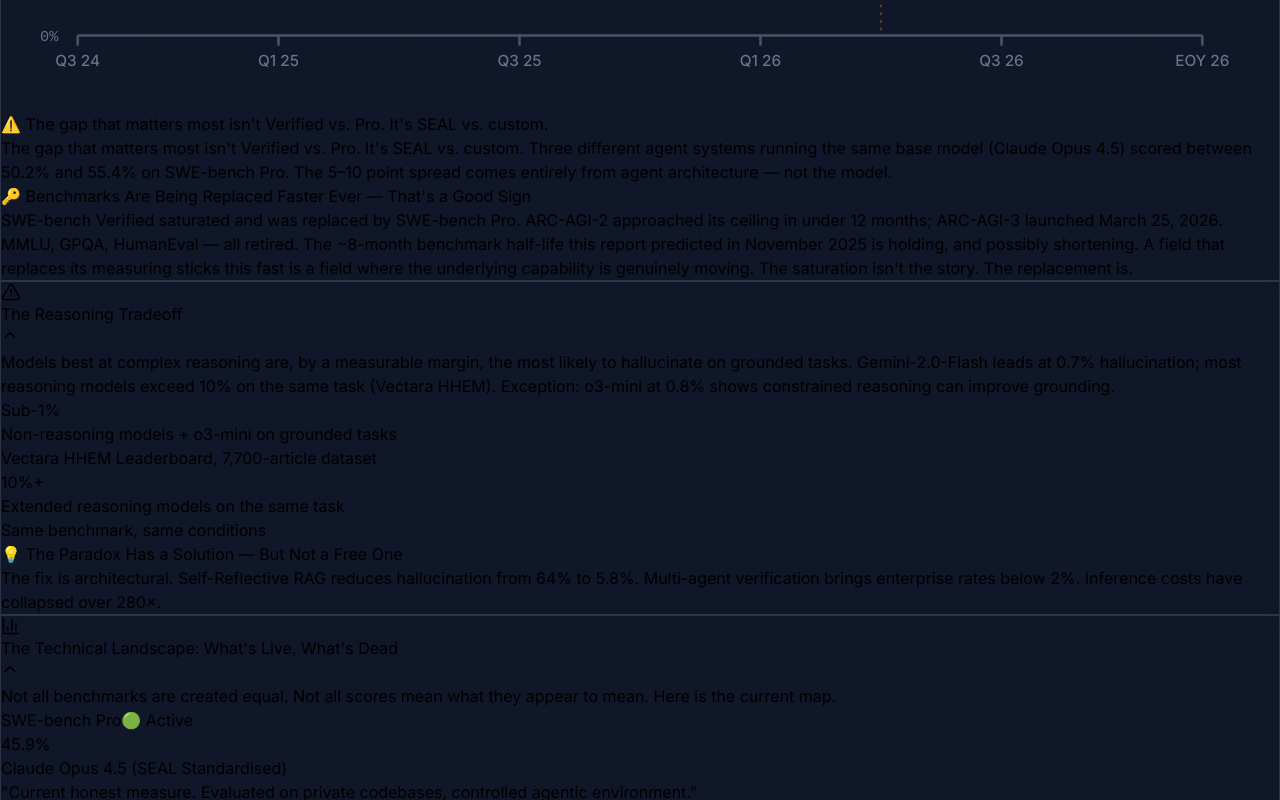
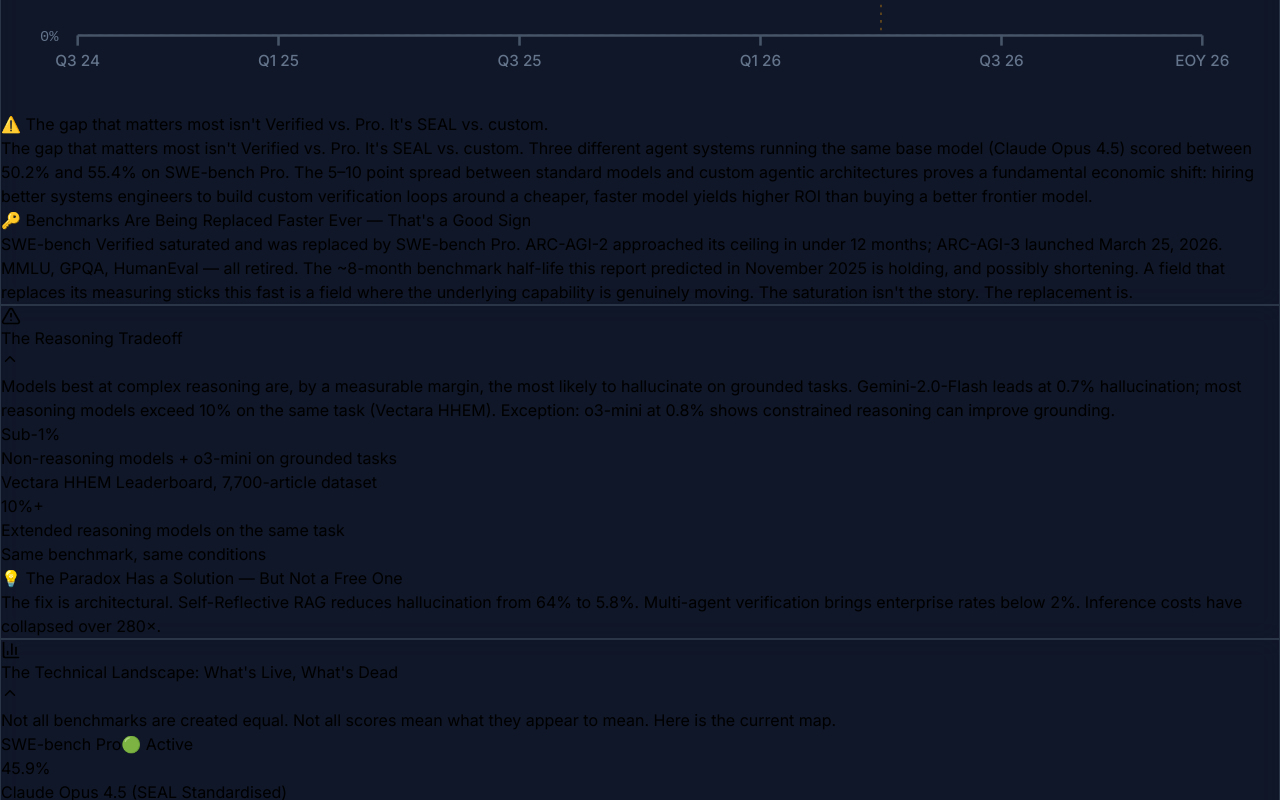
Before and after one commit to ADevBelgie/ai-strategic-report-april-2026, a React (Vite) app: page / in a window 1280 px wide. Shown: the part 1200-2000 px from the top of the page. Built offline with nearby package versions, Linux system fonts and the light colour scheme.

Commit message:
Pass 7.10: Strategic Narrative Hardening (Part 1 - Final): Senior Bulge, Action Moat, and Refined ROI Denominators

```diff
--- a/src/content/reportContent.js
+++ b/src/content/reportContent.js
@@ -15,8 +15,8 @@
     essentials: "The headline number most companies quote — 80.9% — comes from a test that's been compromised by the AI companies themselves training on it. The clean, independent measure is 45.9%. That's the number worth using."
   },
   s1Callout1: {
-    expert: "The gap that matters most isn't Verified vs. Pro. It's SEAL vs. custom. Three different agent systems running the same base model (Claude Opus 4.5) scored between 50.2% and 55.4% on SWE-bench Pro. The 5–10 point spread comes entirely from agent architecture — not the model.",
-    essentials: "The same underlying AI, set up three different ways by three different teams, scored between 50.2% and 55.4% on the same test. The difference isn't the AI — it's the system built around it."
+    expert: "The gap that matters most isn't Verified vs. Pro. It's SEAL vs. custom. Three different agent systems running the same base model (Claude Opus 4.5) scored between 50.2% and 55.4% on SWE-bench Pro. The 5–10 point spread between standard models and custom agentic architectures proves a fundamental economic shift: hiring better systems engineers to build custom verification loops around a cheaper, faster model yields higher ROI than buying a better frontier model.",
+    essentials: "The same AI, set up in three different ways, scored significantly differently on the same test. The difference isn't the AI — it's the system engineers. Building custom checks around a cheaper AI is now more valuable than simply buying the most expensive AI model available."
   },
   s1TestContext: {
     expert: "SWE-bench Verified saturated and was replaced by SWE-bench Pro. ARC-AGI-2 approached its ceiling in under 12 months; ARC-AGI-3 launched March 25, 2026. MMLU, GPQA, HumanEval — all retired. The ~8-month benchmark half-life this report predicted in November 2025 is holding, and possibly shortening. A field that replaces its measuring sticks this fast is a field where the underlying capability is genuinely moving. The saturation isn't the story. The replacement is.",
@@ -48,8 +48,8 @@
   },
 
   s4Opening: {
-    expert: "The original report tracked six capability dimensions. V1's radar measured individual model benchmarks. This one tracks what AI services actually deliver to users — regardless of whether the result comes from a base model, a RAG pipeline, or an agentic system. Six dimensions. Six things that matter to anyone relying on AI output: Reasoning. Execution. Memory. Confidence Calibration. Coherence. Reliability.",
-    essentials: "The original report tracked six capability dimensions. The first version measured individual AI model tests. This one tracks what AI services actually deliver to users — regardless of whether the result comes from an underlying AI model, an AI with access to real-time information, or an agentic system. Six dimensions. Six things that matter to anyone relying on AI output: Reasoning. Execution. Memory. Confidence Calibration. Coherence. Reliability."
+    expert: "While developer surveys (such as LangChain's) report up to 57% of early-adopter practitioners have agents in production, enterprise reality is starkly different. According to MIT’s Project NANDA (July 2025), up to 95% of enterprise GenAI initiatives fail to deliver measurable ROI—primarily because they deploy base-model API wrappers rather than engineered systems. Consequently, Gartner’s projected 40% enterprise adoption rate for 2026 masks a massive capital misallocation. That 40% largely represents 'shadow adoption' (companies buying seat licenses for raw chat interfaces); true, ROI-positive deployment of custom agentic architectures remains sub-5%.",
+    essentials: "While a majority of tech-savvy developers are using AI agents successfully on their own, roughly 95% of large company AI projects have failed to make a profit. Most companies are just buying AI tools for staff rather than building the systems needed to get real results. While 4 in 10 companies claim to use AI, only about 5% are seeing a real financial return."
   },
   s4ContextLine: {
     expert: "",
@@ -66,8 +66,8 @@
     essentials: "The data has refined this shape since the previous V1 report. The 'Barbell' model originally assumed we'd have stable senior and junior roles with the middle disappearing. That's no longer what we see. Entry-level job openings are down 67% since 2022. The bottom is falling away entirely. What remains is an unbalanced pyramid: the top is growing, the middle is being squeezed from both sides, and the bottom is being structurally removed. The name stays because it's the same economic shift — just more extreme."
   },
   s5Pipeline: {
-    expert: "The Elastic Education Collapse: While 4-year degrees lag, short-cycle training collapsed instantly. By mid-2025, the coding bootcamp industry severely contracted as the ROI of syntax-only education evaporated.",
-    essentials: "The Elastic Education Collapse: While 4-year degrees take time to change, short-term coding bootcamps have seen an immediate contraction as the value of simply learning syntax has disappeared."
+    expert: "The tech industry is currently protected by a 'senior bulge'—a massive cohort of mid-to-senior engineers hired during 2010–2022. The structural crisis will hit 2033–2037 when this bulge ages out and the industry faces the missing 2023–2026 junior cohort. Because it takes a decade to build architectural intuition, the bill for today's entry-level hiring freeze comes due in 2033.",
+    essentials: "Tech's current strength comes from senior staff hired years ago. The crisis isn't now — it's in 2033, when these seniors retire and companies realize they stopped training new people in 2024. Today's hiring freeze creates a massive skill gap that will take ten years to fix."
   },
   s5Klarna: {
     expert: "Klarna stopped all hiring in 2023, slashed headcount from 5,500 to 3,400, and celebrated $10M in savings. By mid-2025 they were scrambling to rehire after customer satisfaction collapsed and engineers were pulled from product work to cover service. This is not evidence AI can't replace roles. It's the predictable outcome of treating AI as binary replacement rather than productivity layer. The organisations that maintained junior pipelines through 2024–2026 will have a structural talent advantage by 2028–2030. Harvard research across 62 million workers and 285,000 firms names this pattern: \"seniority-biased technological change.\"",
@@ -111,8 +111,8 @@
       essentials: "Memory has moved from effectively zero to a solvable architectural layer — 91.4% on LongMemEval (Vectorize Hindsight, Dec 2025), 95%+ claimed by Mastra (Feb 2026). AI now has persistent memory across sessions. The difference this makes is large: the same AI goes from 44.8% to 74.6% accuracy when it can remember and plan across steps."
     },
     openSource: {
-      expert: "Open-Source Parity — free models now match or beat proprietary ones on most standard benchmarks (coding, knowledge, and reasoning), trailing on agentic tasks (45.9% vs 56.8% on SWE-bench Pro). This closes the capability gap and shifts competitive advantage from model weights to execution infrastructure. Action Moat: the durable competitive advantage that comes from owning the integrations, workflows, and tool ecosystems AI operates inside — not the model weights themselves. The Data Moat is dead; 434 open-source vs. 217 closed-source API models.",
-      essentials: "Free, open AI models now match paid ones on almost every test. The competitive edge shifts to the integrations and workflows built around the AI — not the AI itself. Owning the workflow is the new moat."
+      expert: "Action Moat: The true Action Moat is not API syntax; it is enterprise compliance and permission stickiness. Mapping agents to legacy infrastructure (SAP, Active Directory) and surviving SOC2 audits creates a durable advantage. Once an agentic system owns these data flows, ripping it out is as painful as migrating off Salesforce. Capital flows to the integrators, not the tool-chain builders.",
+      essentials: "The real competitive edge isn't the AI — it's the difficult work of connecting AI to a company's old systems (like security and databases). Once these connections are made and security audits are passed, the AI becomes a permanent part of the business that is very hard to replace."
     }
   },
 
@@ -230,8 +230,8 @@
   },
   s8_8_3: {
     expert: {
-      p1: "If production is automated, verification must follow. \"Hyperlink Rules\" require litigants to hyperlink citations, but URLs only verify routing, not truth. The true load-bearing walls emerging against the flood are API-enforced querying against closed institutional databases (RAG constrained strictly to Westlaw) and Zero-Knowledge Proofs (ZKPs) that cryptographically verify a specific model executed a specific search on a certified database, returning a verified hash of the source material. Because generating synthetic text costs fractions of a cent while verification is computationally and humanly expensive, surviving institutions will introduce \"friction by design\"—financial staking, API-access fees, or algorithmic penalties to deter the mass submission of unverified data.",
-      p2: "In scientific publishing, researchers are proposing machine-readable \"structured appendices\" that transform manuscripts into queryable, executable research environments—making computational claims directly verifiable by automated systems."
+      p1: "If production is automated, verification must follow. The flood is fundamentally an asymmetric cost problem: generating a 500-page brief costs fractions of a cent, while human verification costs dollars per minute. Surviving institutions will introduce 'friction by design'—financial staking, API-access fees, or ZKPs—to shift the cost of verification back onto the submitter.",
+      p2: "In scientific publishing, researchers are proposing machine-readable 'structured appendices' that transform manuscripts into queryable, executable research environments—making computational claims directly verifiable by automated systems."
     },
     essentials: {
       p1: "The response across industries is the same: if AI produces, something must verify. Courts now require lawyers to prove citations come from real sources using digital watermarks or cryptographic proofs that verify an AI actually checked a trusted database. Surviving institutions will introduce 'friction by design'—fees, penalties, or algorithmic roadblocks—to prevent the market from being flooded with unverified AI data.",
@@ -290,8 +290,8 @@
   // SECTION 9
   s9Enterprise: {
     moment: {
-      expert: "95% of enterprise GenAI projects in 2025 saw no measurable P&L impact — and the data is clear on why. (MIT Project NANDA, \"The GenAI Divide\", July 2025 — based on 300+ initiative reviews; the bar is rapid revenue acceleration, not incremental value.) The projected 40% enterprise adoption rate for 2026 is masking a massive capital misallocation: what we call \"shadow adoption\" where companies buy base model licenses without an agentic architecture. The 5% actually extracting ROI are those investing the capital into orchestrated systems.",
-      essentials: "95% of company AI projects in 2025 showed no measurable financial impact. Much of the current high 'adoption' is just companies buying AI tools for staff. The small group of companies seeing real profit are those building AI into deeply engineered systems."
+      expert: "While developer surveys report up to 57% of early-adopter practitioners have agents in production, enterprise reality is starkly different. According to MIT’s Project NANDA (July 2025), up to 95% of enterprise GenAI initiatives fail to deliver measurable ROI—primarily because they deploy base-model API wrappers rather than engineered systems. Consequently, Gartner’s projected 40% enterprise adoption rate for 2026 masks a massive capital misallocation. That 40% largely represents 'shadow adoption' (companies buying seat licenses for raw chat interfaces); true, ROI-positive deployment of custom agentic architectures remains sub-5%.",
+      essentials: "Although most advanced developers use AI agents, 95% of corporate AI projects haven't paid off yet. Many companies are simply buying AI seat licenses without a plan for real integration. The small group of companies seeing a real return (sub-5%) are those building deeply engineered systems instead of just using basic toolsets."
     },
     next: {
       expert: "Your AI ROI problem is not a model problem. It's an architecture problem. Audit your existing deployments against the Base vs. System-Level gap. Identify which workflows are running base model calls where they should be running grounded, verified pipelines. The cost to fix this has fallen 10× in 18 months.",
@@ -320,8 +320,8 @@
       essentials: "Look for AI that can admit when it's unsure. An AI that knows its limits is more valuable than one that scores slightly higher on a compromised test."
     },
     actionMoat: {
-      expert: "Evaluate the Action Moat over model capability. As defined earlier, open-source parity has commoditised raw capability; competitive advantage now sits in who owns the workflow.",
-      essentials: "Focus on who owns the actual workflow and tools built around the AI — that's where the lasting value sits, not in the model itself. Raw AI capability is becoming a commodity."
+      expert: "Evaluate the Action Moat over model capability. Advantage now sits in enterprise compliance and permission stickiness — mapping agents to legacy infrastructure (SAP, Active Directory) and surviving SOC2 audits. Once an agentic system owns these data flows, it becomes a permanent layer.",
+      essentials: "Focus on who owns the connection between the AI and the company's core systems (like security and customer data). Once these connections are built and audited, the AI becomes very difficult to replace."
     }
   },
   s9Careers: {
```
Also changed, not shown: 1 other file (tests, documents, lock files or other folders).
